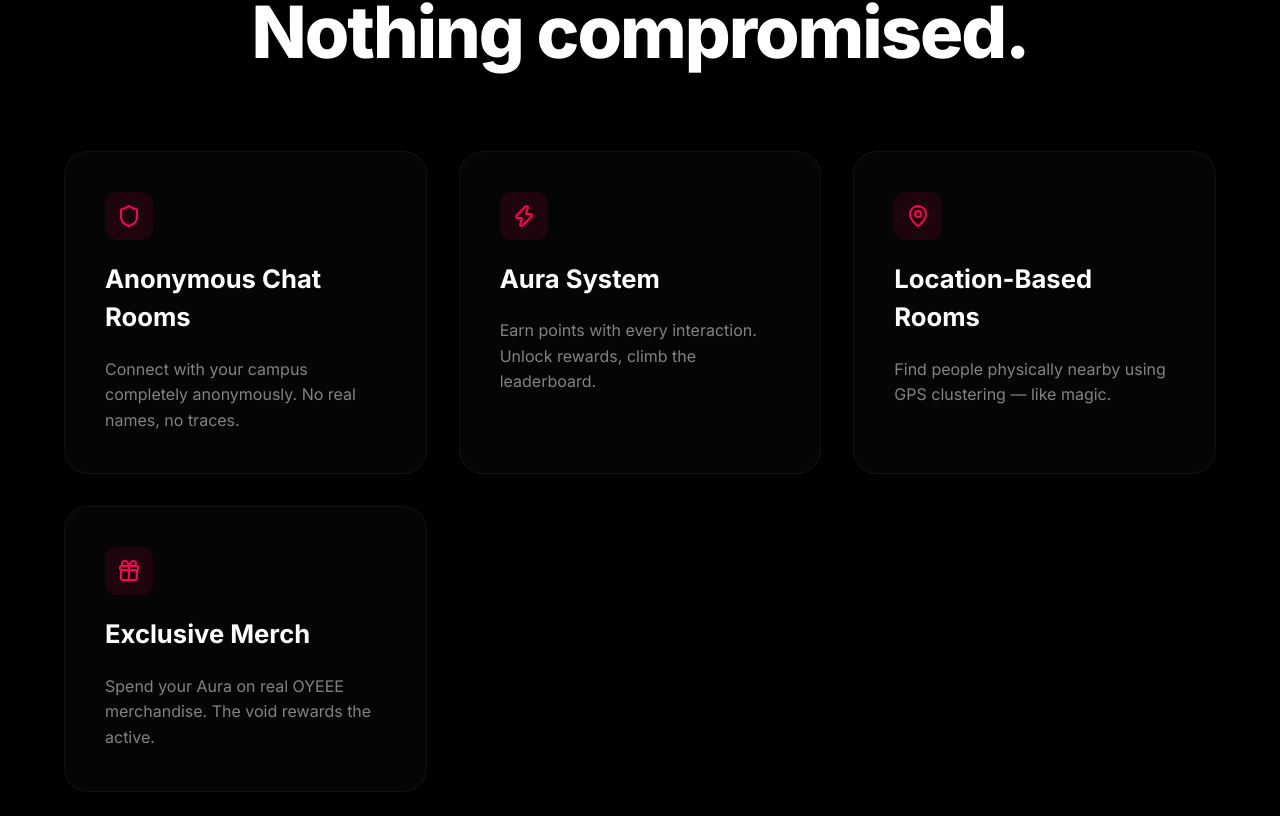
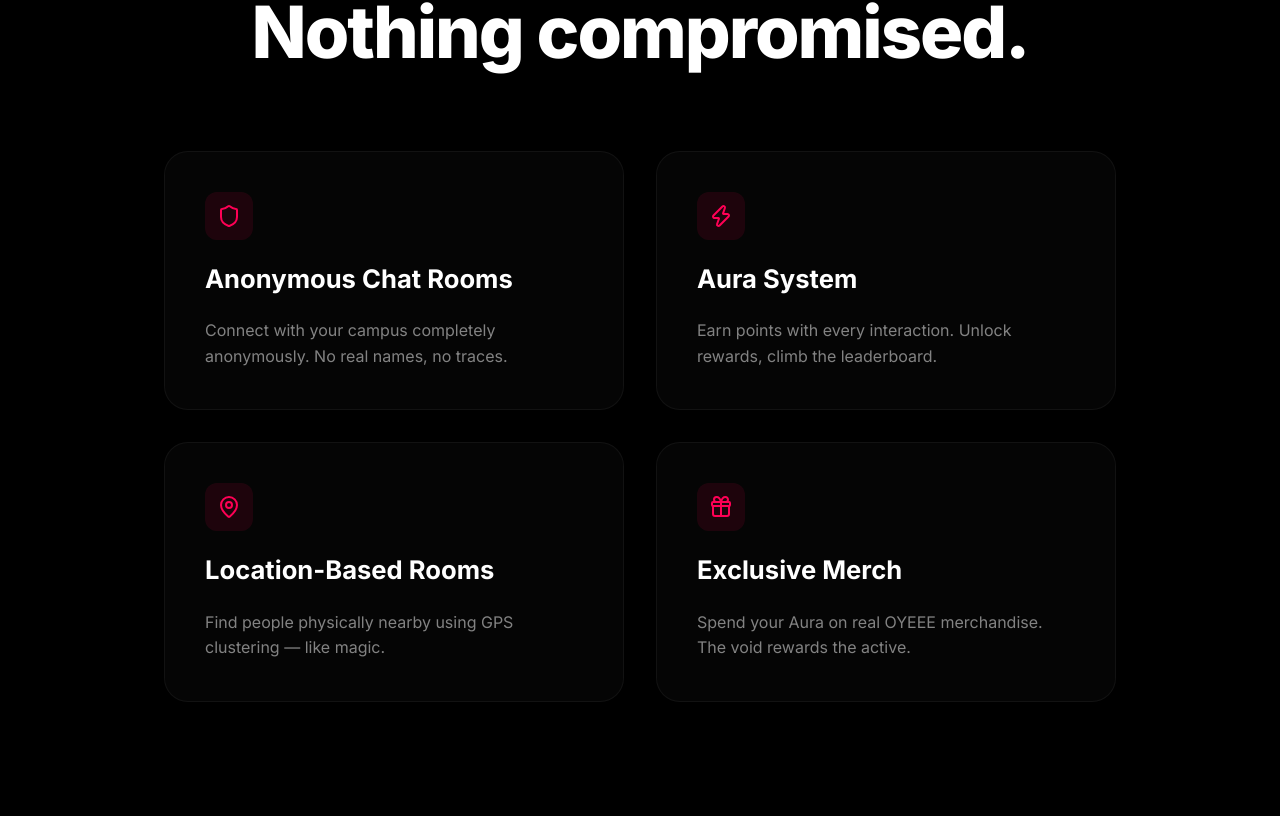
Before and after one commit to Anshu0105/Oyee_Project, a React (Create React App) app in the folder frontend/: page / in a window 1280 px wide. Shown: the part 1084-1900 px from the top of the page. Built offline with nearby package versions, Linux system fonts and the light colour scheme; no server answers.

Commit message:
What you get in Landing Page Update

```diff
--- a/frontend/src/pages/Landing.js
+++ b/frontend/src/pages/Landing.js
@@ -220,7 +220,7 @@ const Landing = () => {
       </section>
 
       {/* SECTION 2: FEATURES */}
-      <section ref={featuresRef} style={{ padding: '160px 24px', maxWidth: '1200px', margin: '0 auto' }}>
+      <section ref={featuresRef} style={{ padding: '160px 24px', maxWidth: '1000px', margin: '0 auto' }}>
         <SlideUp>
           <div style={{ textAlign: 'center', marginBottom: '80px' }}>
             <p style={{ color: '#FF0055', fontWeight: '800', fontSize: '0.85rem', letterSpacing: '4px', marginBottom: '16px' }}>WHAT YOU GET</p>
@@ -228,7 +228,7 @@ const Landing = () => {
           </div>
         </SlideUp>
 
-        <div style={{ display: 'grid', gridTemplateColumns: 'repeat(auto-fit, minmax(320px, 1fr))', gap: '32px' }}>
+        <div style={{ display: 'grid', gridTemplateColumns: 'repeat(auto-fit, minmax(400px, 1fr))', gap: '32px' }}>
           <FeatureItem icon={Shield} title="Anonymous Chat Rooms" desc="Connect with your campus completely anonymously. No real names, no traces." delay={0.1} />
           <FeatureItem icon={Zap} title="Aura System" desc="Earn points with every interaction. Unlock rewards, climb the leaderboard." delay={0.2} />
           <FeatureItem icon={MapPin} title="Location-Based Rooms" desc="Find people physically nearby using GPS clustering — like magic." delay={0.3} />
```
